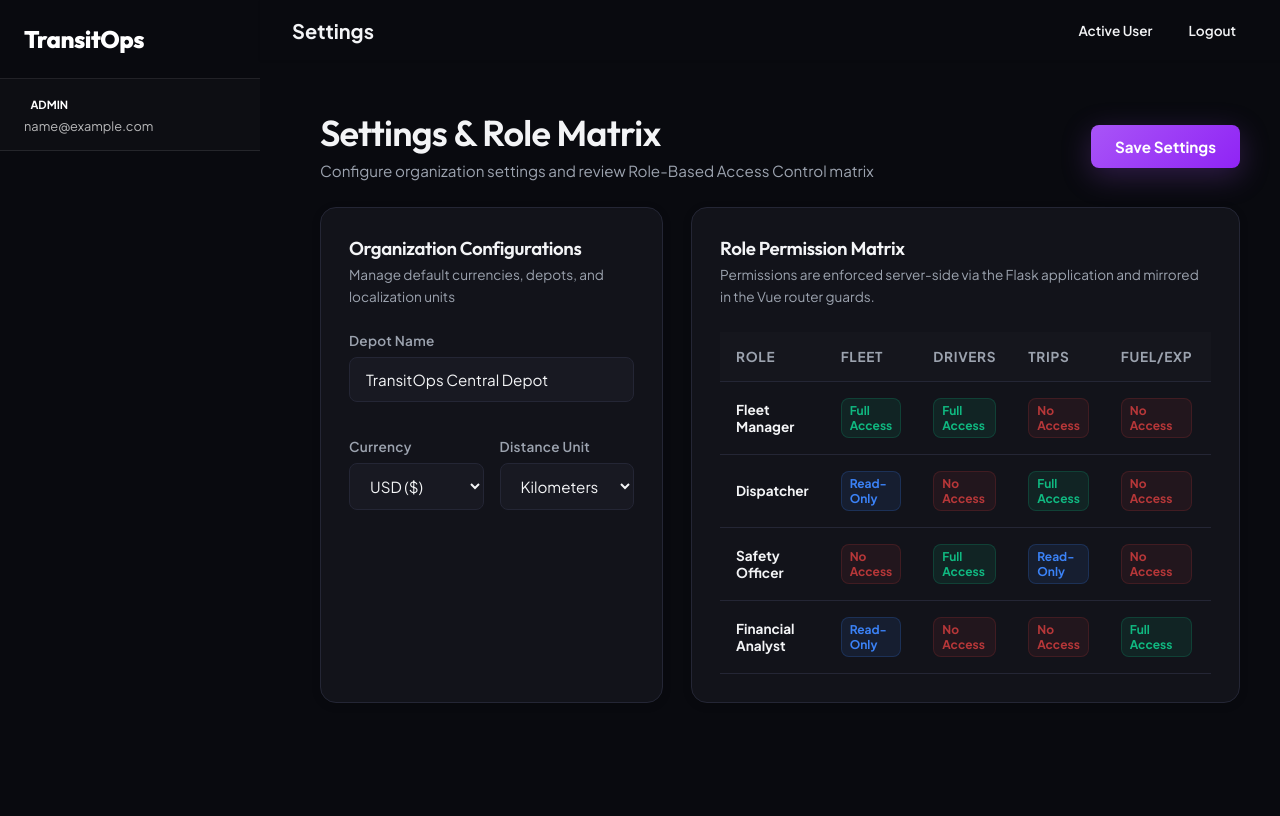
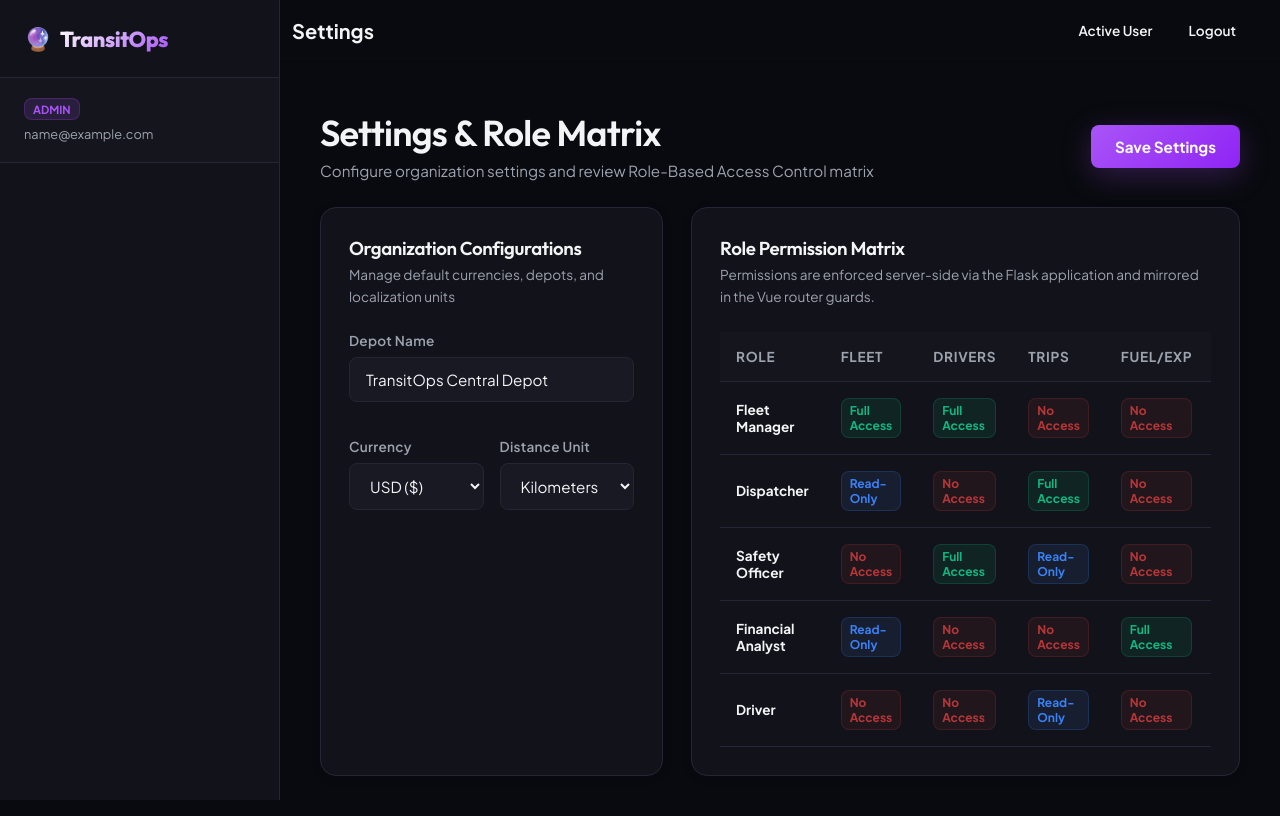
Before and after one commit to nishad-shaik/TransitOps-odoo, a Vue app in the folder frontend/: page /settings in a window 1280 px wide. Built offline with nearby package versions, Linux system fonts and the light colour scheme; sample sign-in values are in the browser's storage.

Commit message:
feat: integrate driver role with restricted routing and layout

```diff
--- a/frontend/src/components/layout/Sidebar.vue
+++ b/frontend/src/components/layout/Sidebar.vue
@@ -1,12 +1,13 @@
 <template>
   <aside class="sidebar">
     <div class="sidebar-brand">
+      <span class="brand-icon">🔮</span>
       <h2>TransitOps</h2>
     </div>
 
     <div class="sidebar-user">
       <span class="user-role-badge">{{ userRole }}</span>
-      <span class="user-email">{{ userEmail }}</span>
+      <span class="user-email" :title="userEmail">{{ userEmail }}</span>
     </div>
 
     <nav class="sidebar-nav">
@@ -37,10 +38,10 @@ onMounted(() => {
 });
 
 const allLinks = [
-  { path: '/dashboard', label: 'Dashboard', icon: '📊', roles: ['Fleet Manager', 'Dispatcher', 'Safety Officer', 'Financial Analyst'] },
+  { path: '/dashboard', label: 'Dashboard', icon: '📊', roles: ['Fleet Manager', 'Dispatcher', 'Safety Officer', 'Financial Analyst', 'Driver'] },
   { path: '/vehicles', label: 'Fleet Registry', icon: '🚚', roles: ['Fleet Manager', 'Dispatcher', 'Financial Analyst'] },
   { path: '/drivers', label: 'Drivers & Safety', icon: '👤', roles: ['Fleet Manager', 'Safety Officer'] },
-  { path: '/trips', label: 'Trip Dispatcher', icon: '🗺️', roles: ['Dispatcher', 'Safety Officer'] },
+  { path: '/trips', label: 'Trip Dispatcher', icon: '🗺️', roles: ['Dispatcher', 'Safety Officer', 'Driver'] },
   { path: '/maintenance', label: 'Maintenance Log', icon: '🔧', roles: ['Fleet Manager'] },
   { path: '/fuel-expenses', label: 'Fuel & Expenses', icon: '💳', roles: ['Financial Analyst'] },
   { path: '/analytics', label: 'Reports & ROI', icon: '📈', roles: ['Fleet Manager', 'Financial Analyst'] },
@@ -54,61 +55,74 @@ const allowedLinks = computed(() => {
 
 <style scoped>
 .sidebar {
-  width: 260px;
-  background-color: var(--text-h);
-  color: white;
+  width: var(--sidebar-width);
+  background-color: var(--panel-bg);
+  color: var(--text-primary);
   display: flex;
   flex-direction: column;
   height: 100vh;
   position: fixed;
   left: 0;
   top: 0;
-  border-right: 1px solid var(--border);
+  border-right: 1px solid var(--border-color);
   z-index: 100;
 }
 
 .sidebar-brand {
   padding: 1.5rem;
-  border-bottom: 1px solid rgba(255, 255, 255, 0.1);
+  display: flex;
+  align-items: center;
+  gap: 0.5rem;
+  border-bottom: 1px solid var(--border-color);
+}
+
+.brand-icon {
+  font-size: 1.4rem;
 }
 
 .sidebar-brand h2 {
   margin: 0;
-  font-size: 1.5rem;
+  font-size: 1.35rem;
   font-weight: 800;
-  color: var(--accent);
+  background: linear-gradient(135deg, #fff 0%, var(--primary) 100%);
+  -webkit-background-clip: text;
+  -webkit-text-fill-color: transparent;
 }
 
 .sidebar-user {
-  padding: 1rem 1.5rem;
+  padding: 1.25rem 1.5rem;
   display: flex;
   flex-direction: column;
-  gap: 0.25rem;
-  border-bottom: 1px solid rgba(255, 255, 255, 0.1);
-  background-color: rgba(255, 255, 255, 0.02);
+  gap: 0.35rem;
+  border-bottom: 1px solid var(--border-color);
+  background-color: rgba(255, 255, 255, 0.01);
 }
 
 .user-role-badge {
   font-size: 0.7rem;
   font-weight: 700;
   text-transform: uppercase;
-  background-color: var(--accent);
-  color: white;
-  padding: 0.15rem 0.4rem;
-  border-radius: 0.25rem;
+  background-color: var(--primary-glow);
+  color: var(--primary);
+  border: 1px solid rgba(170, 59, 255, 0.25);
+  padding: 0.2rem 0.5rem;
+  border-radius: var(--border-radius-sm);
   align-self: flex-start;
 }
 
 .user-email {
   font-size: 0.8rem;
-  opacity: 0.7;
+  color: var(--text-secondary);
+  white-space: nowrap;
+  overflow: hidden;
+  text-overflow: ellipsis;
 }
 
 .sidebar-nav {
-  padding: 1.5rem 0.75rem;
+  padding: 1.25rem 0.75rem;
   display: flex;
   flex-direction: column;
-  gap: 0.5rem;
+  gap: 0.4rem;
 }
 
 .nav-link {
@@ -116,24 +130,26 @@ const allowedLinks = computed(() => {
   align-items: center;
   gap: 0.75rem;
   padding: 0.75rem 1rem;
-  color: rgba(255, 255, 255, 0.7);
+  color: var(--text-secondary);
   text-decoration: none;
-  border-radius: 0.375rem;
-  font-weight: 500;
-  transition: all 0.2s;
+  border-radius: var(--border-radius-sm);
+  font-weight: 600;
+  font-size: 0.9rem;
+  transition: all 0.2s ease;
 }
 
 .nav-link:hover {
-  color: white;
-  background-color: rgba(255, 255, 255, 0.05);
+  color: #fff;
+  background-color: rgba(255, 255, 255, 0.02);
 }
 
 .nav-link.active {
   color: white;
-  background-color: var(--accent);
+  background: linear-gradient(135deg, var(--primary) 0%, hsl(var(--primary-h), var(--primary-s), 55%) 100%);
+  box-shadow: var(--shadow-primary);
 }
 
 .nav-icon {
-  font-size: 1.1rem;
+  font-size: 1.15rem;
 }
 </style>
--- a/frontend/src/router/index.js
+++ b/frontend/src/router/index.js
@@ -75,15 +75,38 @@ const router = createRouter({
   routes
 });
 
+import { useToast } from '../composables/useToast';
+
 // Navigation guard
 router.beforeEach((to, from, next) => {
   const token = localStorage.getItem('transitops_token');
+  const userStr = localStorage.getItem('transitops_user');
+  const { showToast } = useToast();
+
+  let user = null;
+  if (userStr) {
+    try {
+      user = JSON.parse(userStr);
+    } catch (e) {
+      user = null;
+    }
+  }
+
   const requiresAuth = to.meta.requiresAuth ?? true;
 
   if (requiresAuth && !token) {
     next('/login');
   } else if (to.path === '/login' && token) {
     next('/dashboard');
+  } else if (token && user && user.role === 'Driver') {
+    // Driver Role access control: Can only access Dashboard, Trips, and Login/Logout
+    const allowedPaths = ['/dashboard', '/trips', '/login'];
+    if (!allowedPaths.includes(to.path)) {
+      showToast('Access Denied: Drivers only have access to Dashboard & Trips.', 'warning');
+      next('/dashboard');
+    } else {
+      next();
+    }
   } else {
     next();
   }
--- a/frontend/src/views/Settings.vue
+++ b/frontend/src/views/Settings.vue
@@ -99,7 +99,8 @@ const rbacMatrix = ref([
   { role: 'Fleet Manager', fleet: 'Full Access', drivers: 'Full Access', trips: 'No Access', expenses: 'No Access', analytics: 'Read-Only' },
   { role: 'Dispatcher', fleet: 'Read-Only', drivers: 'No Access', trips: 'Full Access', expenses: 'No Access', analytics: 'No Access' },
   { role: 'Safety Officer', fleet: 'No Access', drivers: 'Full Access', trips: 'Read-Only', expenses: 'No Access', analytics: 'No Access' },
-  { role: 'Financial Analyst', fleet: 'Read-Only', drivers: 'No Access', trips: 'No Access', expenses: 'Full Access', analytics: 'Full Access' }
+  { role: 'Financial Analyst', fleet: 'Read-Only', drivers: 'No Access', trips: 'No Access', expenses: 'Full Access', analytics: 'Full Access' },
+  { role: 'Driver', fleet: 'No Access', drivers: 'No Access', trips: 'Read-Only', expenses: 'No Access', analytics: 'No Access' }
 ]);
 
 const getPermClass = (perm) => {
```
